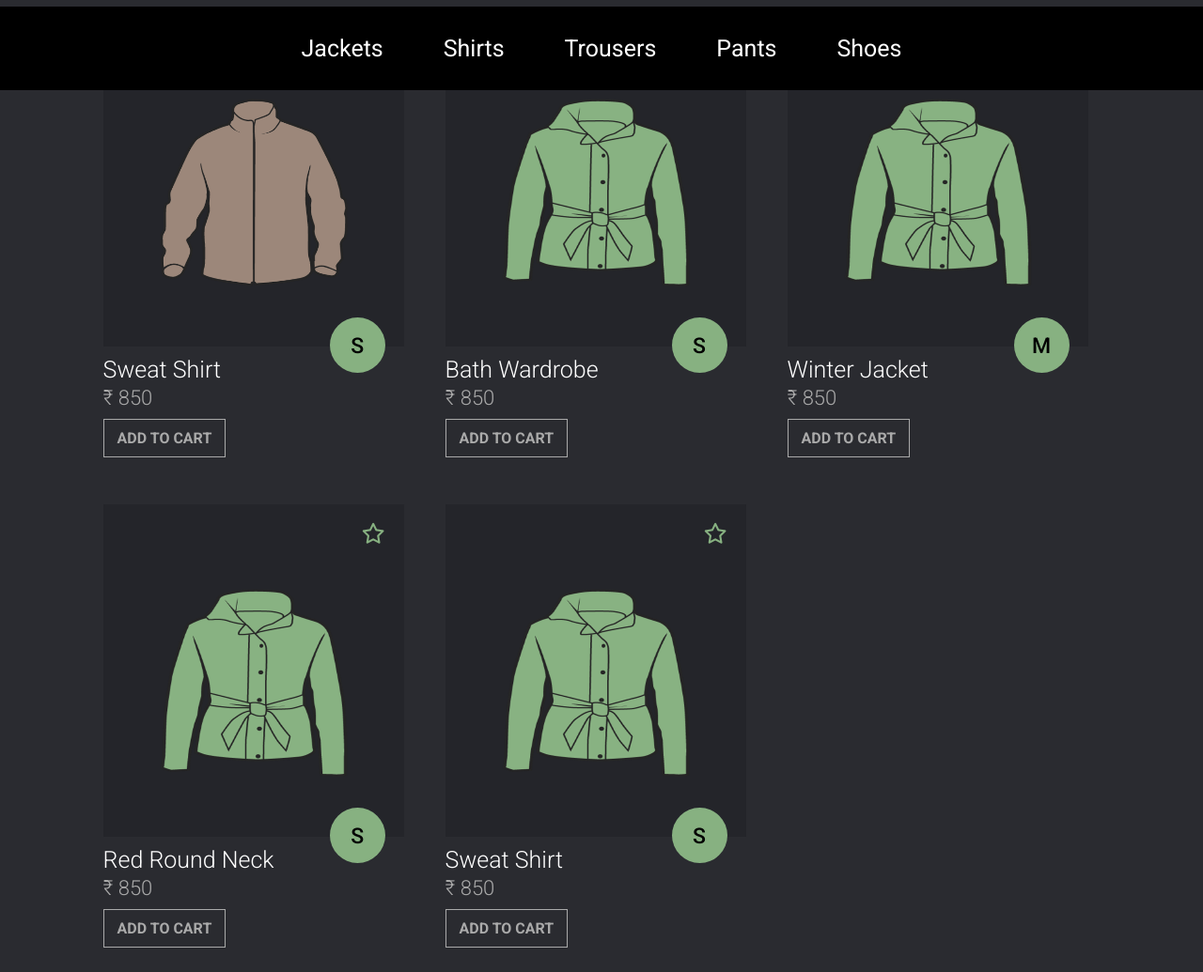
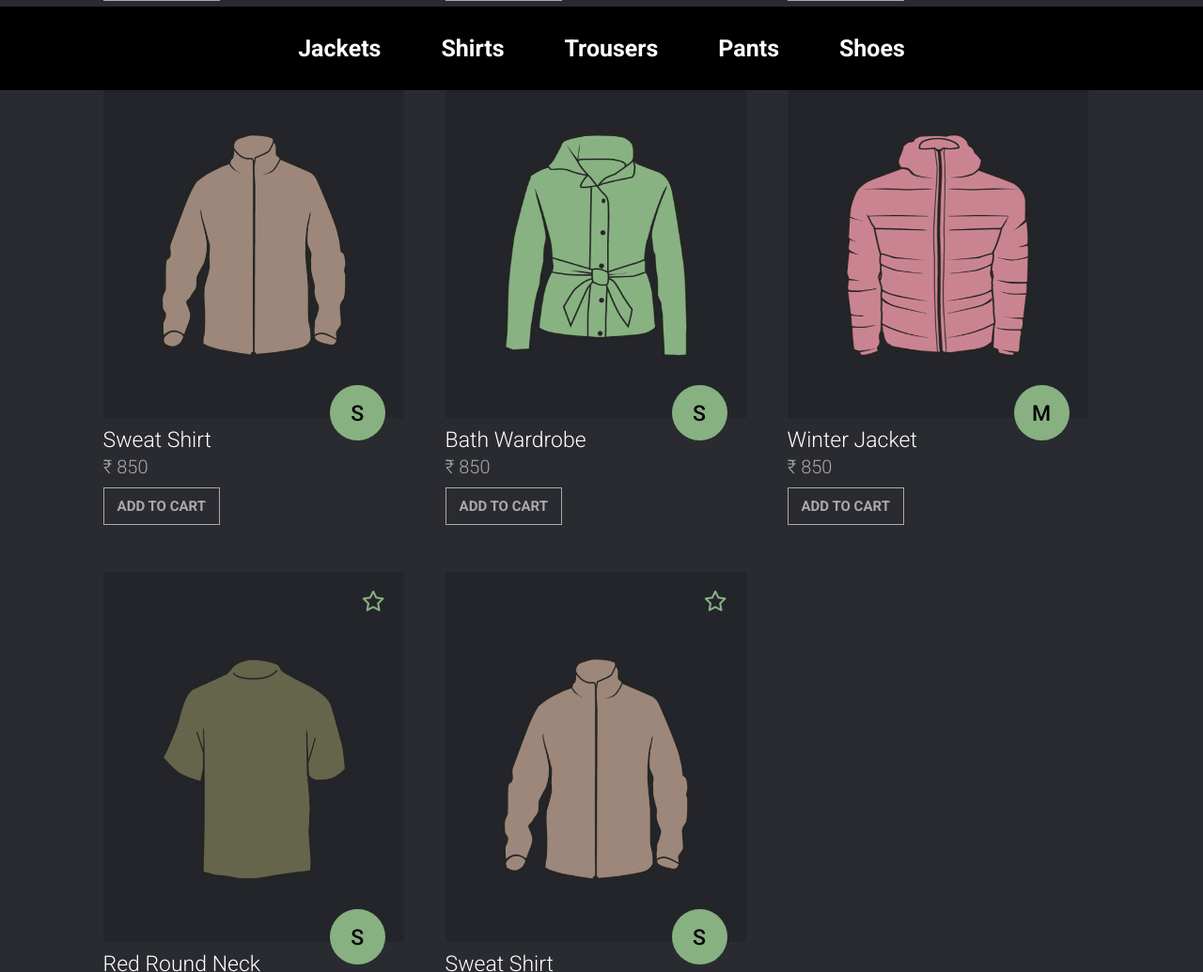
Before and after one commit to harishcdw/UI-Training, a plain HTML site: page assignment6/index.html in a window 1280 px wide. Shown: the part 704-1739 px from the top of the page at 94% size. Drawn offline with Linux system fonts and the light colour scheme.

Commit message:
code altered

```diff
--- a/assignment6/css/styles.css
+++ b/assignment6/css/styles.css
@@ -51,18 +51,20 @@ header .title{
     right:10px;
     top:130px;
     width: 250px;
-
+    height:150px;
     text-align: justify;
     border: solid;
     display: none;
     padding:10px 0;
     z-index: 2;
     border-color: #ffffff;
+    /* margin:40px; */
 
 }
 .menu-items div{
-    font-size: 18px;
-    padding: 7px;
+    font-size: 16px;
+    /* padding: 7px; */
+    margin:15px;
     padding-left: 20px;
     font-weight: 700;
 }
@@ -94,25 +96,28 @@ header .title{
 }
 img{
     width: 100%;
-    /* max-width: 130px; */
-    max-height: 200px;
+    /* max-width: 100px; */
+    /* height: 200px; */
     padding-top: 30px;;
 }
+.image-block img{
+    height: 240px;
+}
 .card-name{
-    font-size: 25px;
+    font-size: 23px;
     font-weight: 300;
     padding-top: 10px;
     color:#ffffff;
 }
 .price{
-    font-size:22px;
+    font-size:20px;
     font-weight:300;
     padding: 3px 0 10px 0;
     color: #aaaaaa;
 }
 button{
     padding:10px 14px;
-    font-size: 16px;
+    font-size: 15px;
     font-weight: 700;
     color: #aaaaaa;
     border-width: 1px;
@@ -160,4 +165,5 @@ footer{
  font-size: 25px;
  color: #ffffff;
  padding: 30px;
+ font-weight: 700;
 }
--- a/assignment6/assignment6.html
+++ b/assignment6/index.html
@@ -110,7 +110,7 @@
         <div class="card">
             <div class="image-panel">
                 <div class="image-block">
-                    <img src="images/shirt.png" alt="image" />
+                    <img src="images/jacket.png" alt="image" />
                 </div>
             </div>
             <div class="card-name">Winter Jacket</div>
@@ -125,7 +125,7 @@
         <div class="card">
             <div class="image-panel">
                 <div class="image-block">
-                    <img src="images/shirt.png" alt="image" />
+                    <img src="images/tshirt.png" alt="image" />
                 </div>
             </div>
             <div class="card-name">Red Round Neck</div>
@@ -140,7 +140,7 @@
         <div class="card">
             <div class="image-panel">
                 <div class="image-block">
-                    <img src="images/shirt.png" alt="image" />
+                    <img src="images/sweatshirt.png" alt="image" />
                 </div>
             </div>
             <div class="card-name">Sweat Shirt</div>
```
Also changed, not shown: 1 other file.
